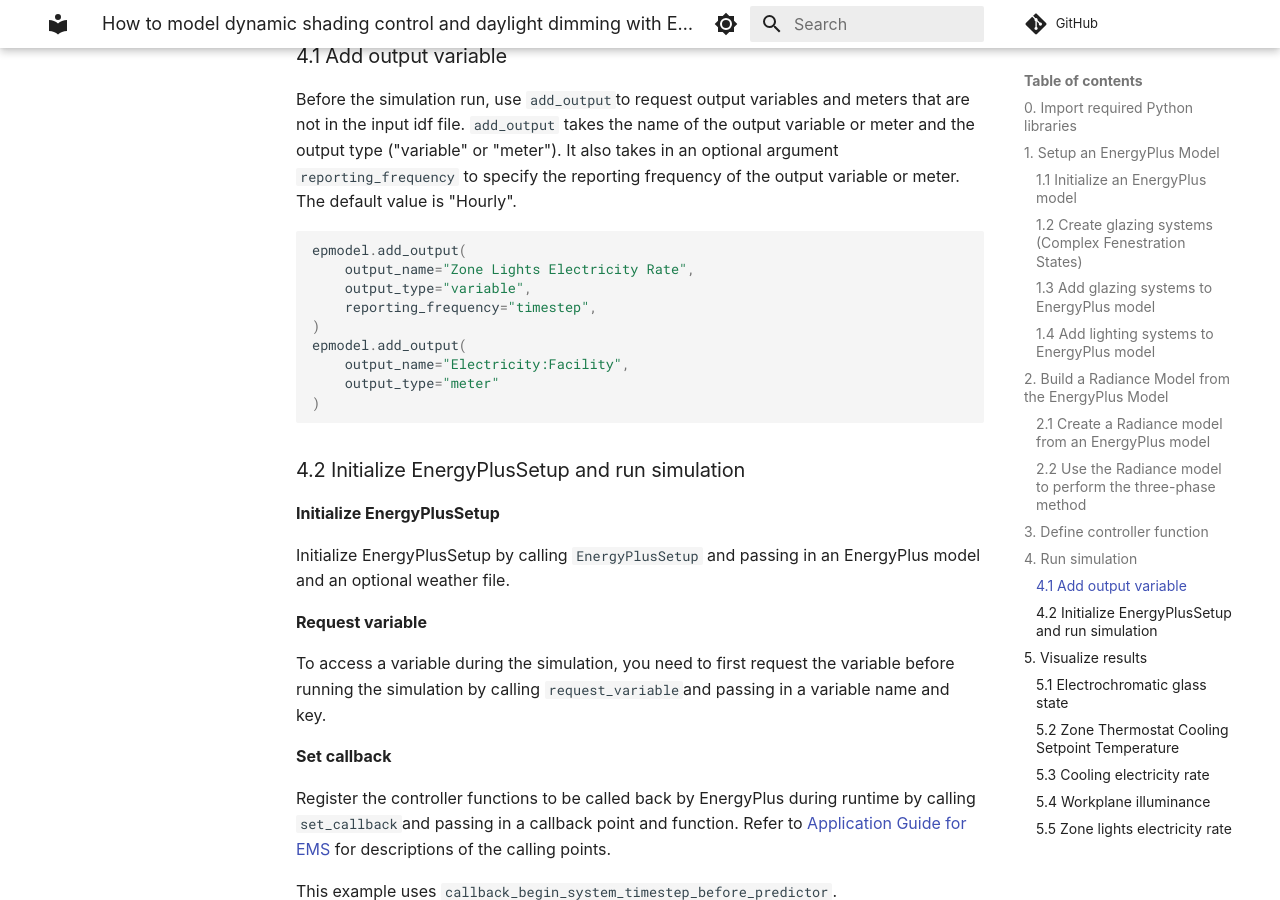
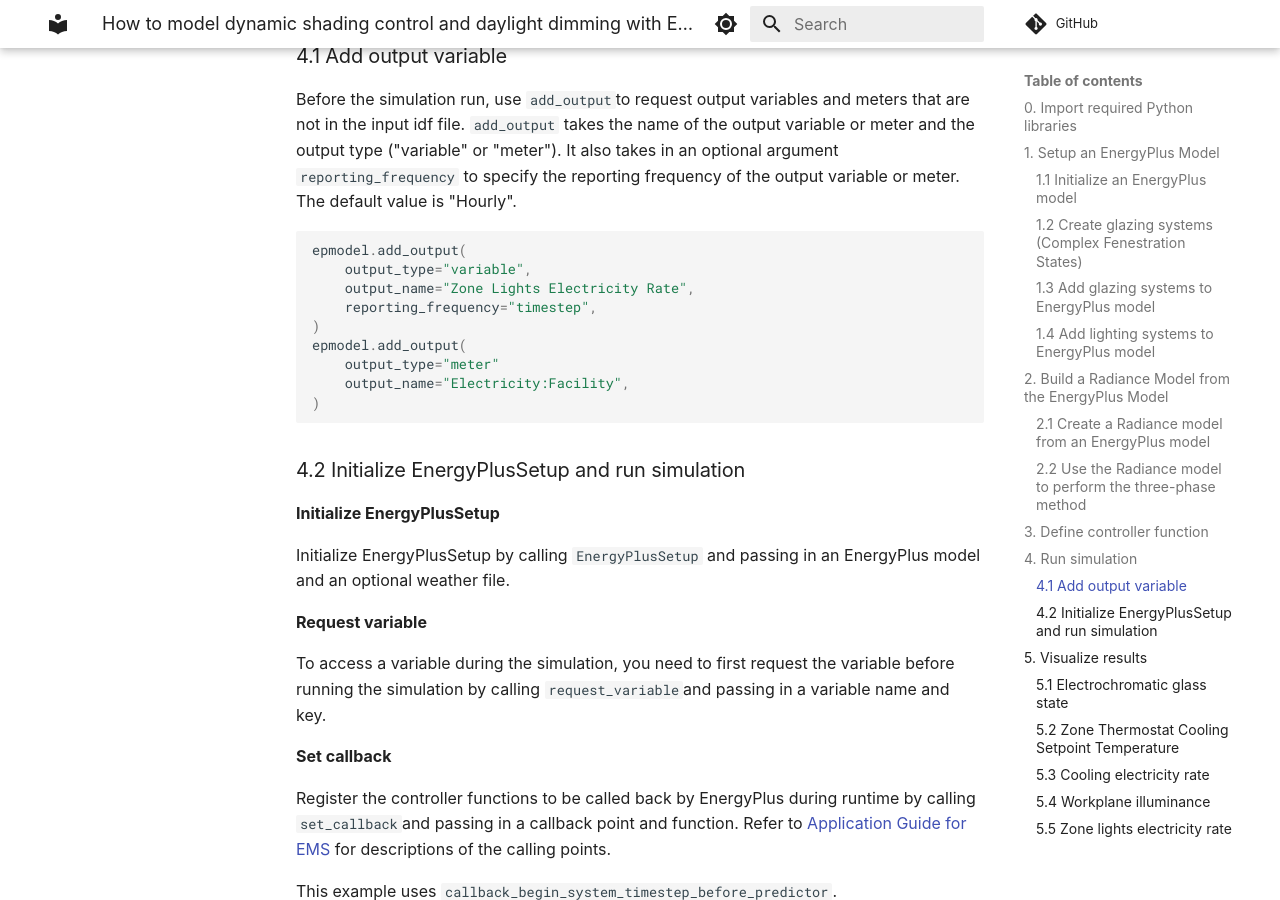
Before and after one commit to LBNL-ETA/frads, an MkDocs documentation site: the page built from docs/how-to/guide5.md, in a window 1280 px wide and 900 px high, scrolled down 7546 px. Built offline with MkDocs 1.6.1 and Material for MkDocs 9.7.7, drawn with Linux system fonts in a browser that asks for light colours; some web fonts are replaced; comment, search, counter and statistics services are not loaded.

````diff
--- a/docs/how-to/guide5.md
+++ b/docs/how-to/guide5.md
@@ -374,13 +374,13 @@ Before the simulation run, use `add_output`to request output variables and meter
 
 ```python
 epmodel.add_output(
+    output_type="variable",
     output_name="Zone Lights Electricity Rate",
-    output_type="variable",
     reporting_frequency="timestep",
 )
 epmodel.add_output(
+    output_type="meter"
     output_name="Electricity:Facility",
-    output_type="meter"
 )
 ```
 
````
